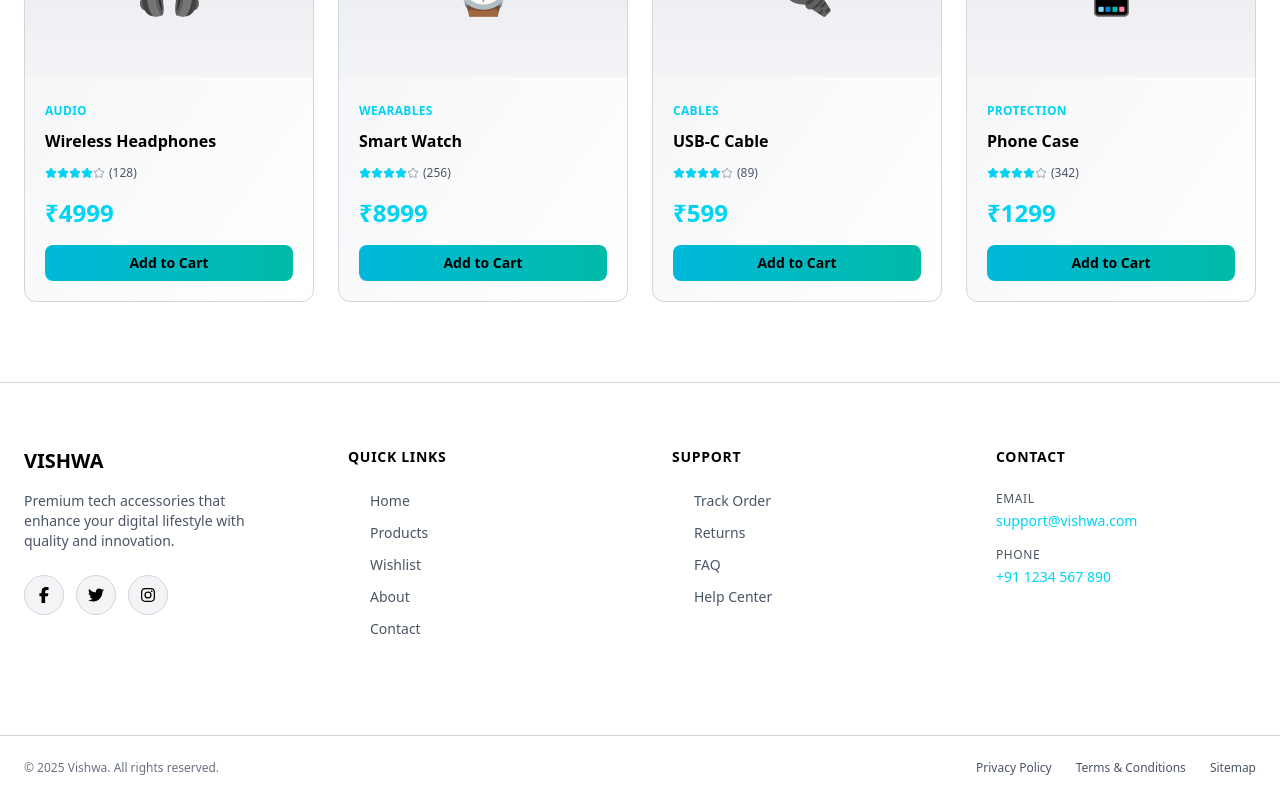
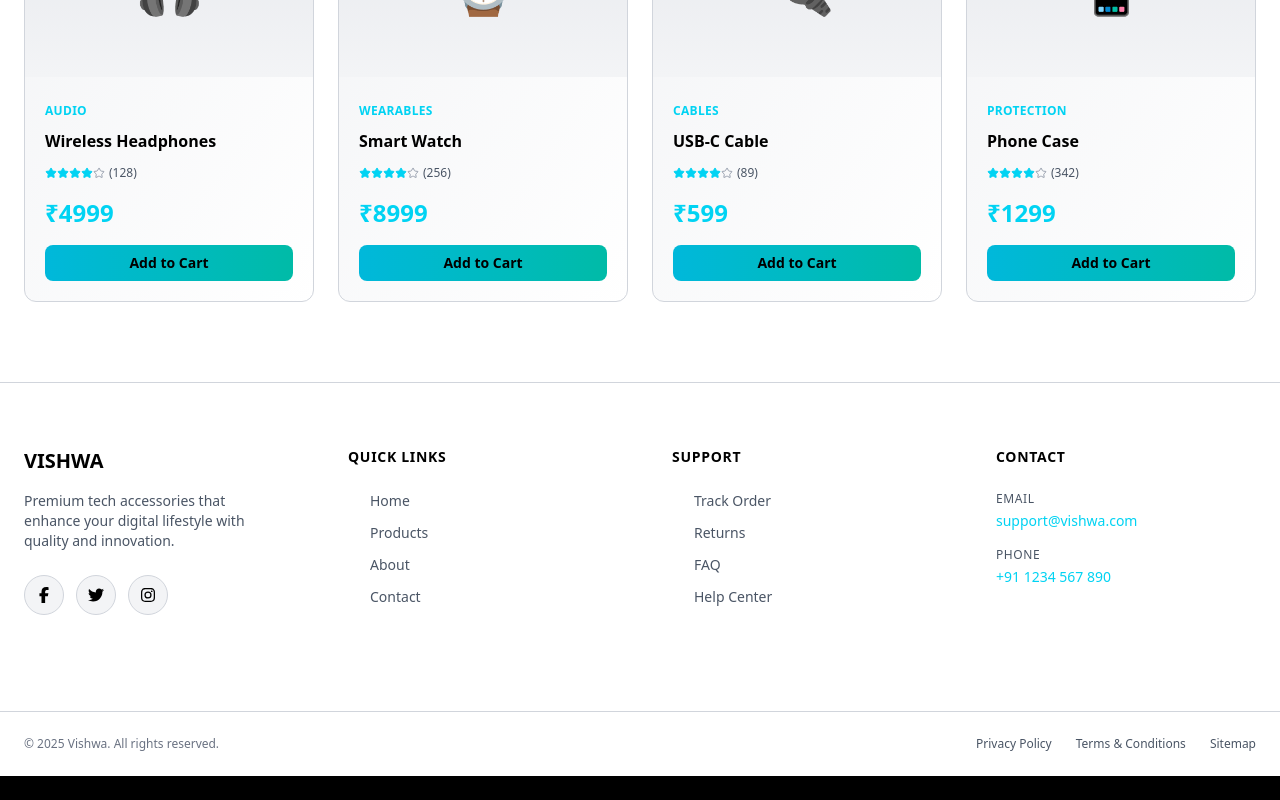
Before and after one commit to vishwaswami24/Vishwa-Kart, a React (Vite) app: page / in a window 1280 px wide. Shown: the part 1515-2315 px from the top of the page. After the commit the page ends 2291 px from the top, so only its background shows below. Built offline with nearby package versions, Linux system fonts and the light colour scheme.

Commit message:
Remove wishlist from footer quick links

```diff
--- a/src/App.tsx
+++ b/src/App.tsx
@@ -447,7 +447,7 @@ export default function VishwaEcommerce() {
           <div className="flex-1">
             <h4 className={`font-bold mb-6 text-sm uppercase tracking-wider ${isDarkMode ? 'text-white' : 'text-black'}`}>Quick Links</h4>
             <ul className="space-y-3">
-              {['Home', 'Products', 'Wishlist', 'About', 'Contact'].map((link) => (
+              {['Home', 'Products', 'About', 'Contact'].map((link) => (
                 <li key={link}><button title={link} onClick={() => setCurrentPage(link.toLowerCase())} className={`text-sm hover:text-cyan-400 transition flex items-center gap-2 group ${isDarkMode ? 'text-gray-500' : 'text-gray-600'}`}><span className="opacity-0 group-hover:opacity-100 transition">→</span> {link}</button></li>
               ))}
             </ul>
```
